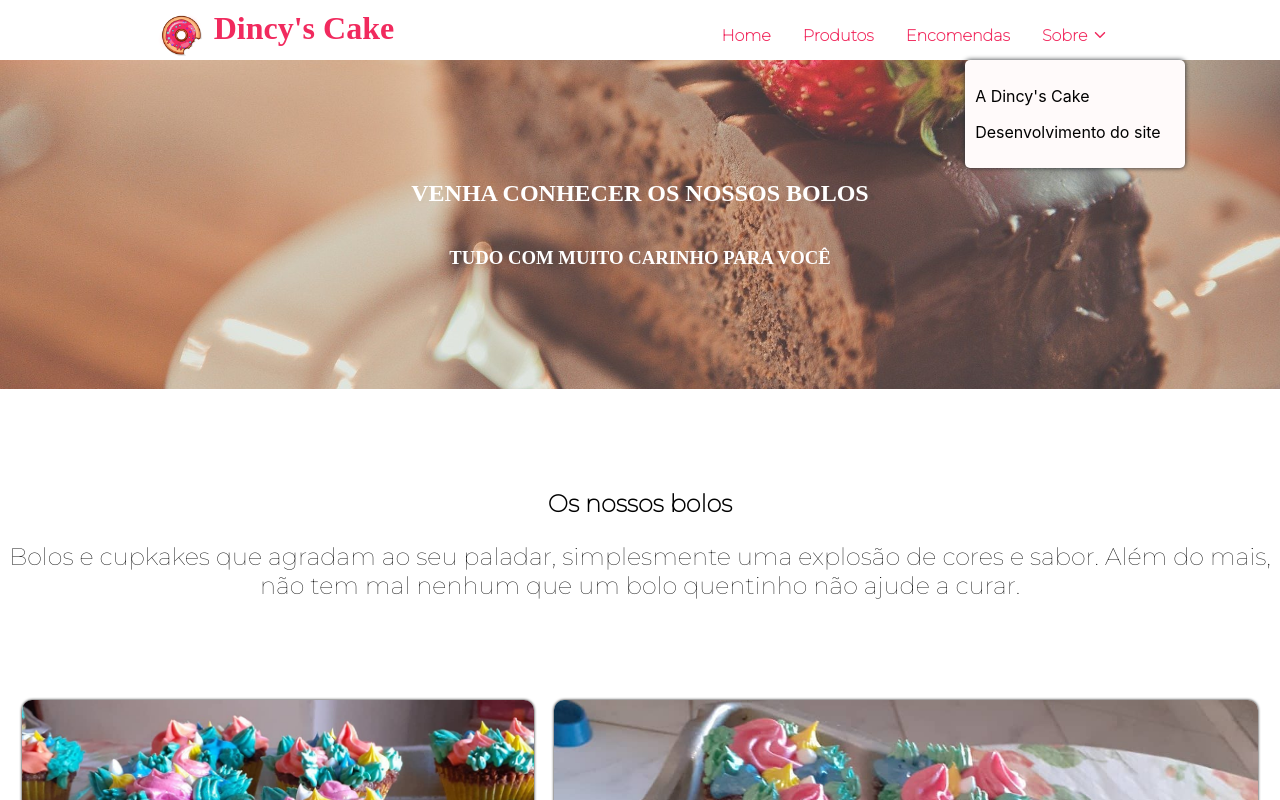
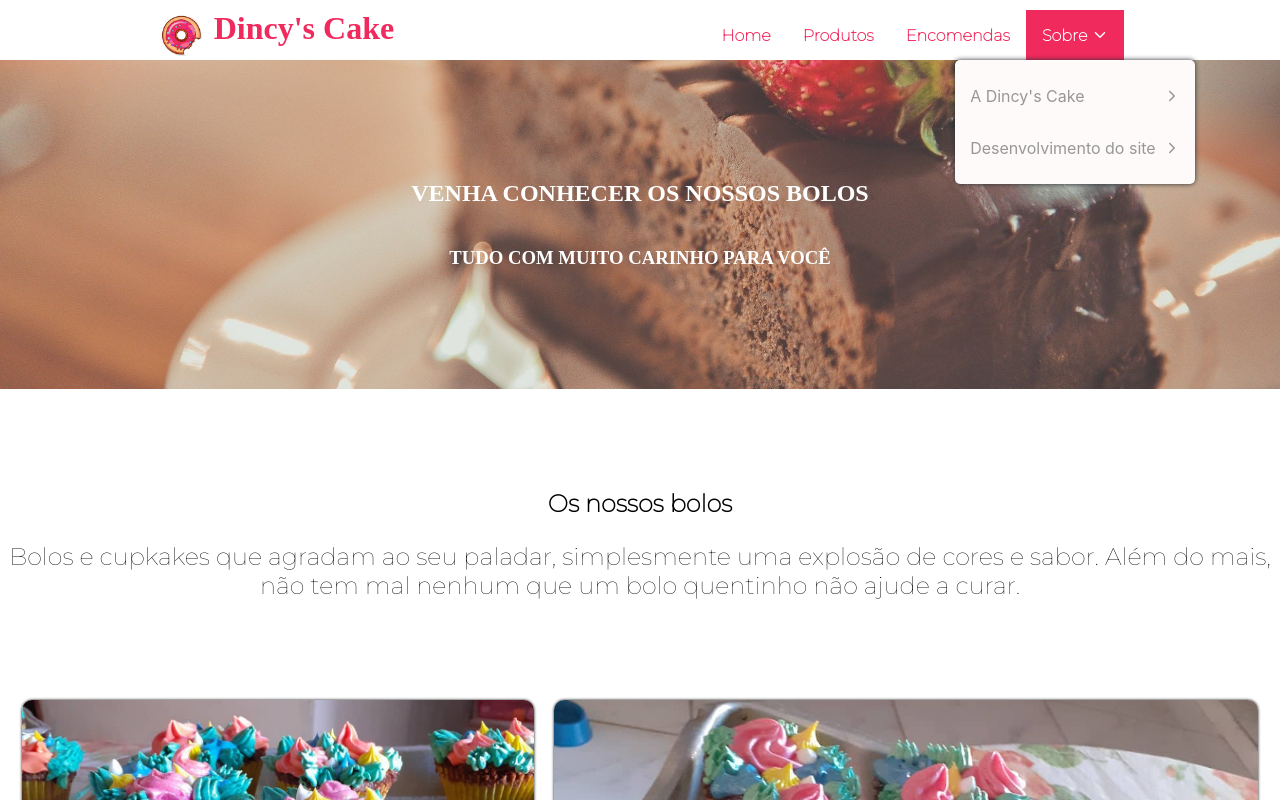
Before and after one commit to paulocost4/dincyscake, a React (Create React App) app: page / in a window 1280 px wide. Both pictures are taken after a click on the button "Sobre". Shown: the top 800 px of the page. Built offline with nearby package versions, Linux system fonts and the light colour scheme; a web font is replaced by a local one.

Commit message:
Setas no popUp e ajustes no estilo

```diff
--- a/src/App.css
+++ b/src/App.css
@@ -70,6 +70,7 @@ body {
 .itemNavBar:hover{
   color: #fff;
   background-color: #f12a5e;
+  cursor: pointer;
 }
 .tituloLogo{
   margin: 0;
@@ -265,14 +266,23 @@ body {
   top: 60px;
   right: 0px;
   height: auto;
-  width: 200px;
+  width: 220px;
   background-color: snow;
   border-radius: 5px;
   box-shadow: 0 0 5px 0px #282c2f;
   padding: 10px;
+  margin: 0px
 }
 
 .popUpSobre a{
-  color: #000;
   text-decoration: none;
+  display: flex;
+  justify-content: space-between;
+  align-items: center;
+  color: #979797;
+  padding: 0px 5px;
 }
+.popUpSobre a:hover{
+  color: #fff;
+  background-color: #f12a5e;
+}
--- a/src/App.js
+++ b/src/App.js
@@ -51,32 +51,40 @@ function Logo(){
 }
 
 function popUp(){
-  let posiçaoDoSobre = document.querySelector("#root > div > div > nav > button").getBoundingClientRect()
+  let botaoSobre = document.querySelector("#root > div > div > nav > button")
+  let posiçaoDoSobre = botaoSobre.getBoundingClientRect()
   let popUp = document.querySelector("#root > div > div > nav > div")
+
   if(popUp.style.display==='none' || popUp.style.display===''){
 
 
     let {innerWidth} = window
     console.log('InnerWidth: ', innerWidth)
-    if( (innerWidth < 860 && innerWidth > 700) || innerWidth < 561 ){
-      popUp.style.left = `${innerWidth-220}px`
+    if( (innerWidth < 930 && innerWidth > 700) || innerWidth < 400 ){
+      popUp.style.left = `${innerWidth-240}px`
       // popUp.style.right = `0px` // Entre 860 e 700 e em qualquer valor abaixo de 561 , usar right= tamanho da tela menos o tamanho do popUp
     }
     else{
-      let novaEsquerda = posiçaoDoSobre.left - 60.795 //diminui pela metade da largura do popUp para conseguir centralizar com o SOBRE
+      let novaEsquerda = posiçaoDoSobre.left - ( 240 - posiçaoDoSobre.width )/2  //diminui pela metade da largura do popUp para conseguir centralizar com o SOBRE
       popUp.style.left = `${novaEsquerda}px`
     }
 
     popUp.style.top = `${posiçaoDoSobre.bottom}px`
     popUp.style.display = 'block' //Torna o popUp visivel
     console.log('Abre poPup')
+    //Altera ascores enquanto o popUp estiver aberto
+    botaoSobre.style.color= '#fff'
+    botaoSobre.style.backgroundColor = '#f12a5e'
   }
   else{
     popUp.style.display = 'none'
     console.log('Fecha popPup')
+
+    botaoSobre.style.color= '#f12a5e'
+    botaoSobre.style.backgroundColor = '#fff'
   }
   console.log("pop up: ", popUp.style.left, popUp.style.right, popUp.style.top)
-  console.log('posiçaoDoSobre: ', posiçaoDoSobre.left, posiçaoDoSobre.right, posiçaoDoSobre.bottom)
+  console.log(posiçaoDoSobre)
 
 }
 
@@ -100,8 +108,8 @@ function App() {
               }}>Sobre {popUpStatus ? <IoIosArrowDown className='arrowSobre'/> : <IoIosArrowForward className='arrowSobre'/> }
             </button>
             <div className='popUpSobre'>
-              <a href='a ser criado' ><p>A Dincy's Cake</p></a>
-              <a href='a ser criado' ><p>Desenvolvimento do site</p></a>
+              <a href='a ser criado' ><p>A Dincy's Cake</p> <IoIosArrowForward className='arrowSobre' /> </a>
+              <a href='a ser criado' ><p>Desenvolvimento do site</p> <IoIosArrowForward className='arrowSobre' /> </a>
             </div>
           </nav>
         </div>
```
